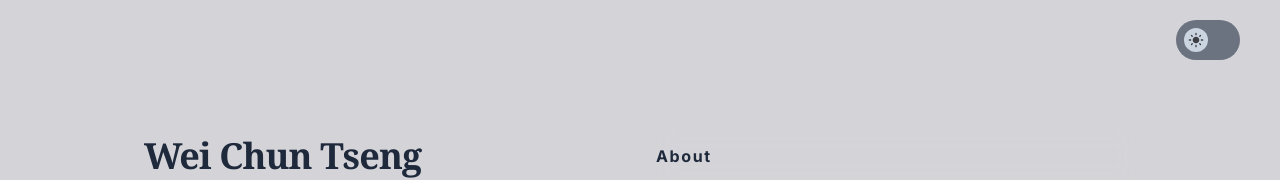
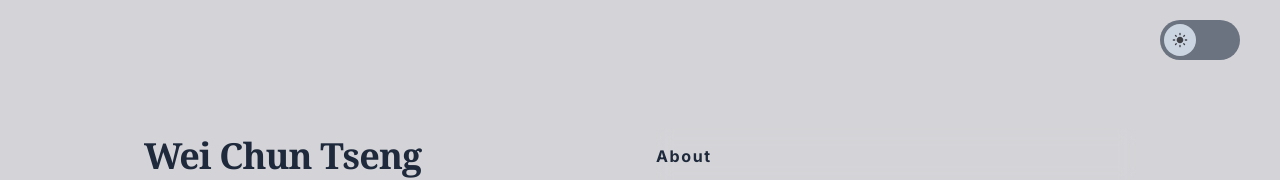
Before and after one commit to wctseng99/wctseng99.github.io, a React (Vite) app: page / in a window 1280 px wide. Both pictures are taken after a click on the link "Portfolio". Shown: the top 180 px of the page. Built offline with nearby package versions, Linux system fonts and the light colour scheme.

Commit message:
fix: the RWD of themeswitch

```diff
--- a/src/Components/ThemeSwitcher/ThemeSwitcher.jsx
+++ b/src/Components/ThemeSwitcher/ThemeSwitcher.jsx
@@ -22,15 +22,15 @@ const ThemeSwitcher = () => {
   return (
     <button
       onClick={toggleDarkMode}
-      className={`flex items-center justify-start w-16 h-10 rounded-full transition-all duration-300 ease-in-out ${
+      className={`flex items-center w-16 h-8 lg:w-20 lg:h-10 rounded-full transition-all duration-300 ease-in-out ${
         darkMode ? "bg-blue-700" : "bg-gray-500"
       }`}
     >
       <div
-        className={`rounded-full py-1 px-1 m-2 bg-slate-300 ${
+        className={`rounded-full absolute p-1 lg:p-2 bg-slate-300 ${
           darkMode
-            ? "translate-x-full transition-all duration-300 ease-in-out"
-            : "translate-x-0 transition-all duration-300 ease-in-out"
+            ? "translate-x-[2.25rem] lg:translate-x-[2.75rem] transition-all duration-300 ease-in-out"
+            : "translate-x-[0.25rem] lg:translate-x-[0.25rem] transition-all duration-300 ease-in-out"
         }`}
       >
         {darkMode ? (
```
